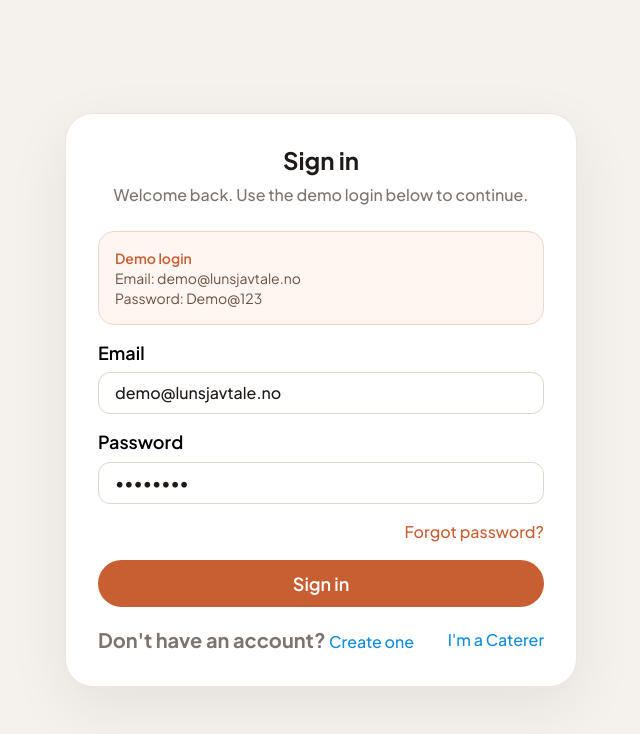
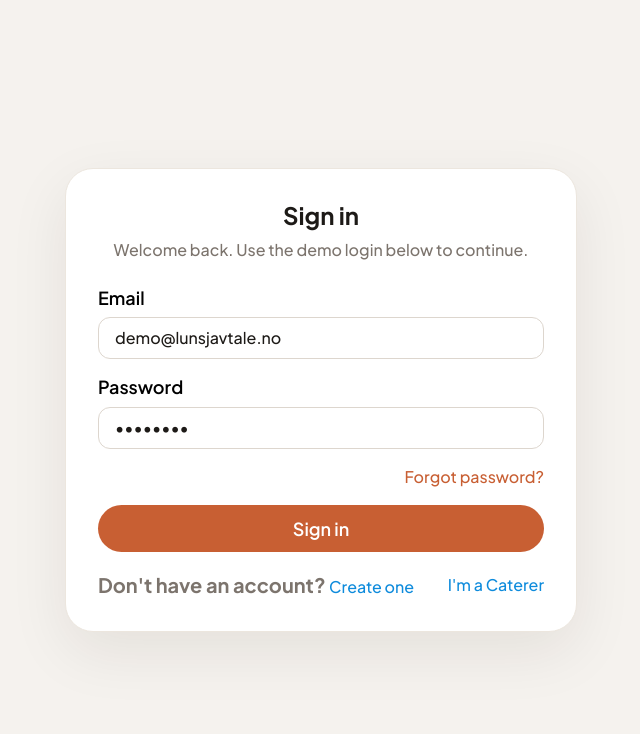
Before and after one commit to MuhammadNoumanAfzal/catering-bestilling-no, a React (Vite) app: page /signin in a window 1280 px wide. Shown: the top 734 px of the page, without its empty margins (319-959 px from the left). Built offline with nearby package versions, Linux system fonts and the light colour scheme.

Commit message:
feat: Remove demo login information from SignInPage component

```diff
--- a/src/features/auth/pages/SignInPage.jsx
+++ b/src/features/auth/pages/SignInPage.jsx
@@ -57,12 +57,6 @@ export default function SignInPage() {
       }
     >
       <form className="space-y-4" onSubmit={handleSubmit}>
-        <div className="rounded-2xl border border-[#f0d6c9] bg-[#fff6f1] p-4 text-sm text-[#6b4f42]">
-          <p className="font-semibold text-[#c85f33]">Demo login</p>
-          <p>Email: {DEMO_USER.email}</p>
-          <p>Password: {DEMO_USER.password}</p>
-        </div>
-
         <AuthInput
           label="Email"
           name="email"
```
